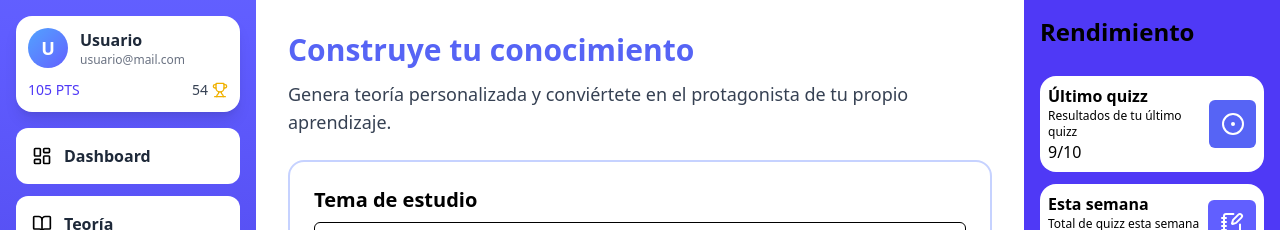
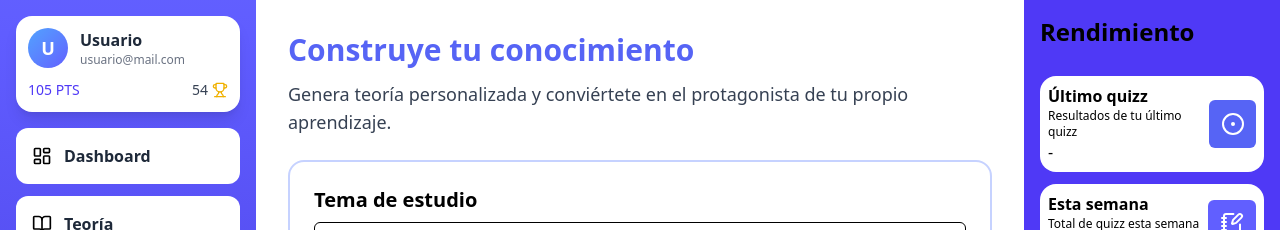
Before and after one commit to LuisBacaSandoval/EduApp, a React (Vite) app in the folder client/: page /theory in a window 1280 px wide. Shown: the top 230 px of the page. Built offline with nearby package versions, Linux system fonts and the light colour scheme.

Commit message:
feat: integrate lastScore state into PreferencesContext and update RightPanel to display score

```diff
--- a/client/src/components/RightPanel.jsx
+++ b/client/src/components/RightPanel.jsx
@@ -1,9 +1,12 @@
 import { CircleDot, Clock, NotebookPen, Trophy } from "lucide-react";
+import { useContext } from "react";
+import { PreferencesContext } from "../context/PreferencesContext";
 
 export default function RightPanel({ fixedWidth = false }) {
-  const containerClass = `${
-    fixedWidth ? "w-64" : "flex-1"
-  } max-w-[256px] flex flex-col bg-indigo-600 p-4 gap-y-3`;
+  const containerClass = `${fixedWidth ? "w-64" : "flex-1"
+    } max-w-[256px] flex flex-col bg-indigo-600 p-4 gap-y-3`;
+
+  const { lastScore } = useContext(PreferencesContext);
 
   return (
     <div className={containerClass}>
@@ -13,7 +16,7 @@ export default function RightPanel({ fixedWidth = false }) {
         <div className="flex flex-col">
           <h4 className="text-base font-semibold">Último quizz</h4>
           <h6 className="text-xs">Resultados de tu último quizz</h6>
-          <span className="text-base">9/10</span>
+          <span className="text-base">{lastScore ? `${lastScore}%` : '-'}</span>
         </div>
         <div className="bg-primary w-12 h-12 rounded-md self-center flex items-center justify-center">
           <CircleDot className="text-white" />
--- a/client/src/context/PreferencesContext.jsx
+++ b/client/src/context/PreferencesContext.jsx
@@ -5,8 +5,9 @@ export const PreferencesContext = createContext();
 export const PreferencesProvider = ({ children }) => {
   // valores posibles: "camara" | "voz" | "normal"
   const [interactionMode, setInteractionMode] = useState("normal");
+  const [lastScore, setLastScore] = useState(null);
 
-  const value = { interactionMode, setInteractionMode };
+  const value = { interactionMode, setInteractionMode, lastScore, setLastScore };
 
   return (
     <PreferencesContext.Provider value={value}>
--- a/client/src/pages/PracticePage.jsx
+++ b/client/src/pages/PracticePage.jsx
@@ -1,9 +1,10 @@
-import { useState } from "react";
+import { useState, useContext } from "react";
 import { Download, Award, CheckCircle, XCircle } from "lucide-react";
 
 import Sidebar from "../components/SideBar";
 import RightPanel from "../components/RightPanel";
 import API_CLIENT from "../lib/api.config";
+import { PreferencesContext } from "../context/PreferencesContext";
 
 const PracticePage = () => {
   const [loading, setLoading] = useState(false);
@@ -14,6 +15,8 @@ const PracticePage = () => {
   const [submitted, setSubmitted] = useState(false);
   const [score, setScore] = useState(null);
   const [error, setError] = useState('');
+
+  const { setLastScore } = useContext(PreferencesContext);
 
 
   /* Upload PDF */
@@ -160,6 +163,8 @@ const PracticePage = () => {
     setAnswers({});
     setSubmitted(false);
     setScore(0);
+    setQuizData(null);
+    setSelectedFile(null);
   }
 
   if (!quizData) {
@@ -316,6 +321,7 @@ const PracticePage = () => {
 
   if (submitted) {
     const percentage = (score / quizData.questions.length) * 100;
+    setLastScore(percentage);
     return (
       <div className="flex flex-row h-screen">
         <Sidebar />
```
